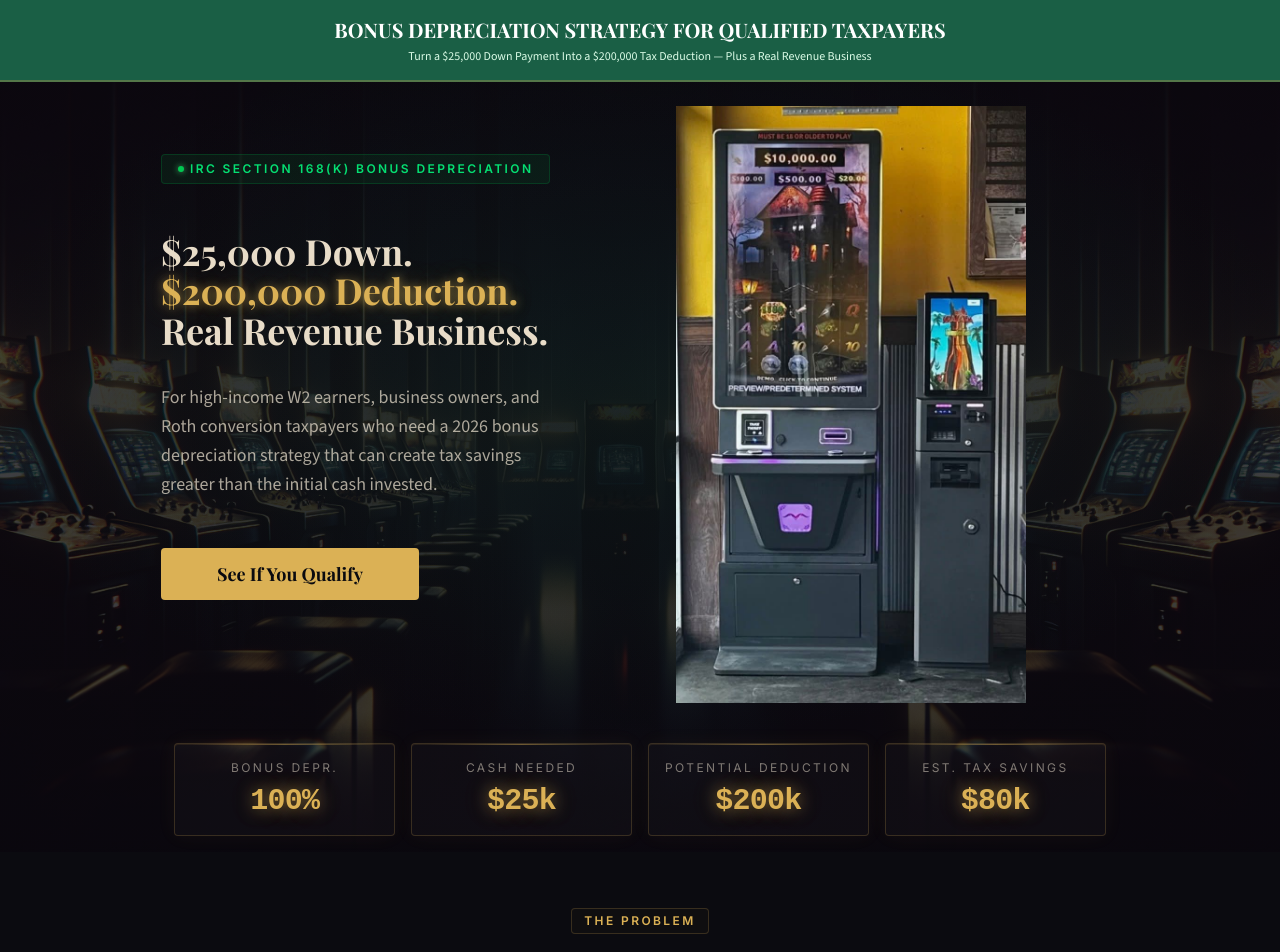
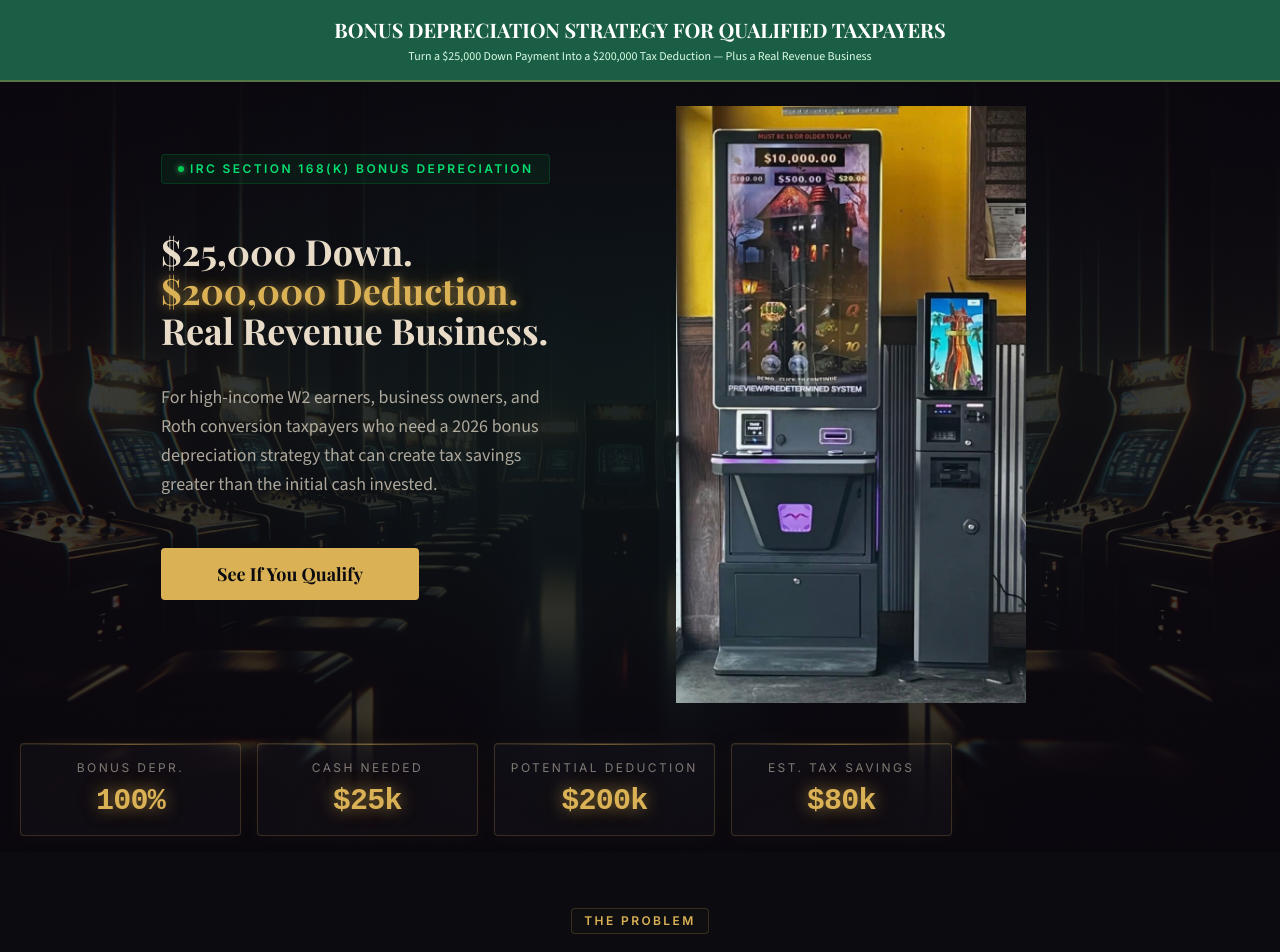
Before and after one commit to kennysabangan/arcade-tax-guide, a React (Vite) app: page /arcade in a window 1280 px wide. Shown: the top 952 px of the page. Built offline with nearby package versions, Linux system fonts and the light colour scheme; what @react-pdf/renderer would draw is missing.

Commit message:
Fix: Stats grid centered on mobile (flex justify-center sm:justify-start)

```diff
--- a/src/pages/ArcadeLandingPage.jsx
+++ b/src/pages/ArcadeLandingPage.jsx
@@ -265,7 +265,7 @@ const leadScore = computeLeadScore();
             <img src="/images/arcade-machine.jpg" alt="Arcade Machine" className="w-full object-contain min-h-[300px] sm:min-h-0" style={{ maxWidth: '350px' }} />
           </div>
         </div>
-        <div className="flex sm:justify-center px-5 py-4">
+        <div className="flex justify-center sm:justify-start px-5 py-4">
           <div className="grid grid-cols-2 sm:grid-cols-4 gap-4 max-w-2xl sm:max-w-4xl lg:max-w-6xl">
             {trustBullets.map((s, i) => (
               <StatBox key={i} label={s.label} value={s.value} />
```
